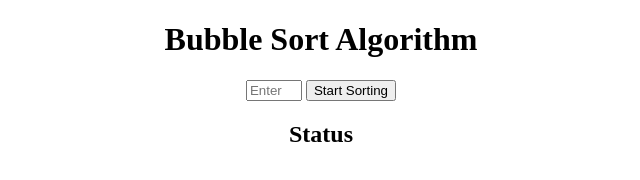
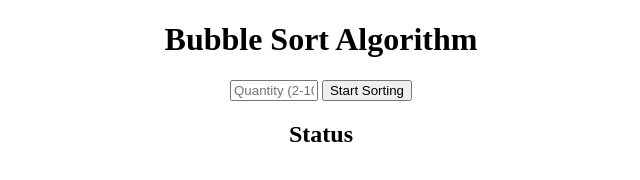
Before and after one commit to Ulrick1432/visualize_algorithms, a website: page BubbleSort/bubbleSort.html in a window 1280 px wide. Shown: the whole page, without its empty margins (319-959 px from the left). Drawn offline with Linux system fonts and the light colour scheme.

Commit message:
Styling for the input element

```diff
--- a/BubbleSort/bubbleSort.css
+++ b/BubbleSort/bubbleSort.css
@@ -1,5 +1,16 @@
 .header {
   text-align: center;
+}
+
+#arraySize {
+  width: 10vh;
+  -moz-appearance: textfield; /* Firefox */
+}
+
+#arraySize::-webkit-outer-spin-button,
+#arraySize::-webkit-inner-spin-button {
+  -webkit-appearance: none; /* Chrome, Safari, Edge */
+  margin: 0;
 }
 
 .bubble {
--- a/BubbleSort/bubbleSort.html
+++ b/BubbleSort/bubbleSort.html
@@ -9,7 +9,7 @@
 <body>
   <h1 class="header">Bubble Sort Algorithm</h1>
   <div class="container-bubble-sort">
-    <input type="number" id="arraySize" min="2" max="10" placeholder="Enter a number (2-10)">
+    <input type="number" id="arraySize" min="2" max="10" placeholder="Quantity (2-10)">
     <button id="start-sorting">Start Sorting</button>
     <h2 class="status">Status</h2>
     <div class="bubble-sort">
--- a/BubbleSort/bubbleSort.js
+++ b/BubbleSort/bubbleSort.js
@@ -157,6 +157,7 @@ document.addEventListener("DOMContentLoaded", () => {
           notComplete = true;
         } else {
           statusHeader.innerHTML = 'OK';
+          await delay(300);
         }
 
         // Reset colors after comparison
```
